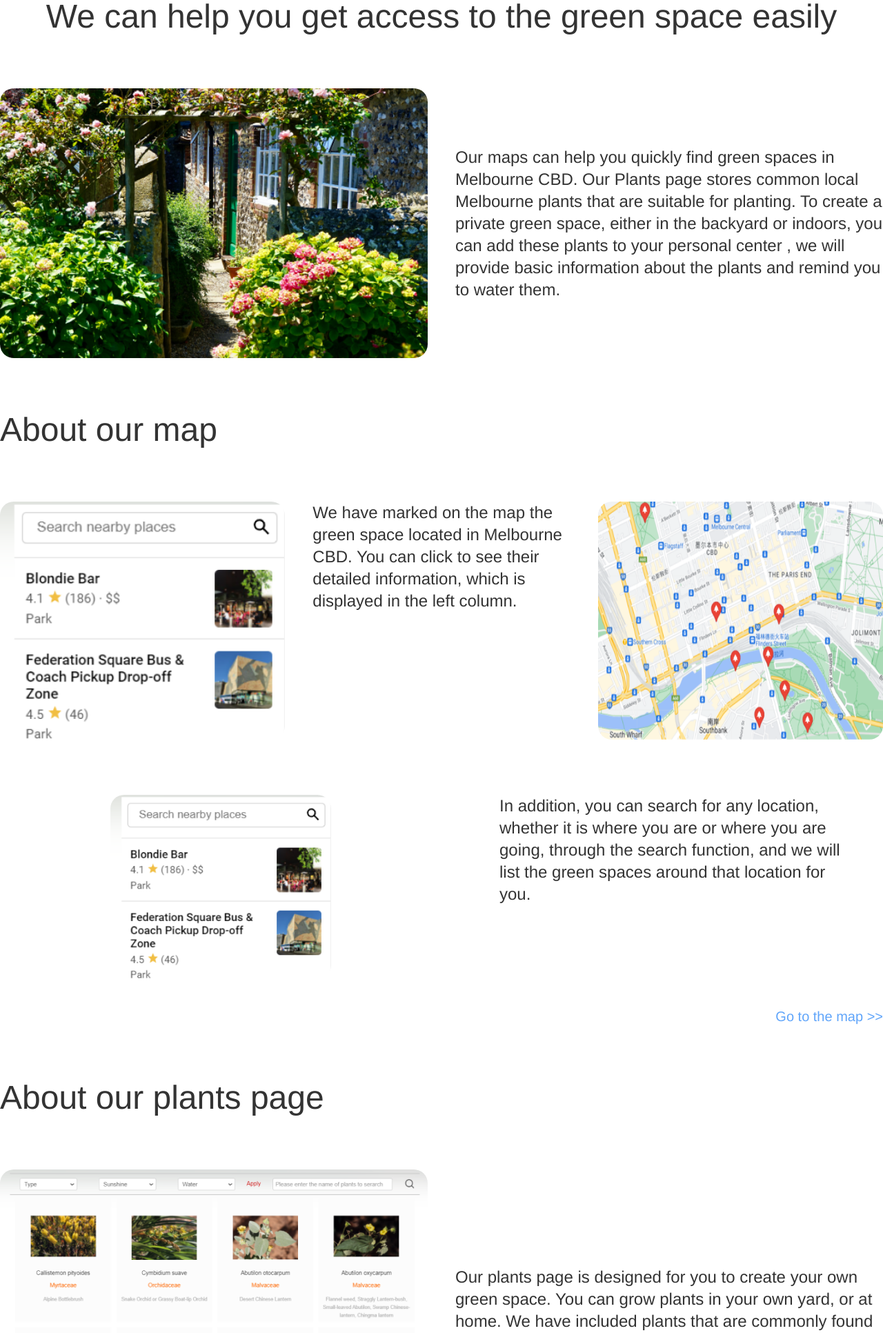
After one commit to Shen-Monash/urban-green-space, a Flask app: page /home in a window 1280 px wide. The commit adds this page. Shown: the top 1932 px of the page at 69% size. Run offline with Flask 2, Linux system fonts and the light colour scheme; some libraries are stand-ins or nearby versions.

Commit message:
Home page and UI change

```diff
--- a/app.py
+++ b/app.py
@@ -124,9 +124,9 @@ def plants():
     if not request.url.find("?")<0:
         if request.args.get('Name') and request.args.get('Name') != '':
             plant_name = request.args.get('Name')
-            cur.execute("select * from plant where plant_latin_name = %s or plant_common_name = %s",(plant_name,plant_name))
+            cur.execute("select * from plant Left Join plant_location on plant.plant_id = plant_location.plant_id where plant_latin_name = %s or plant_common_name = %s",(plant_name,plant_name))
             pag = pages(len(cur.fetchall()), 8)
-            cur.execute("select * from plant where plant_latin_name = %s or plant_common_name = %s" + pag['limit'],(plant_name,plant_name))
+            cur.execute("select * from plant Left Join plant_location on plant.plant_id = plant_location.plant_id where plant_latin_name = %s or plant_common_name = %s" + pag['limit'],(plant_name,plant_name))
             result = cur.fetchall()
             db.close()
             cur.close()
@@ -146,49 +146,49 @@ def plants():
         if request.args.get('Type') and request.args.get('Type') != 'all':
             if request.args.get('Sunshine') and request.args.get('Sunshine') != 'all':
                 if request.args.get('Water') and request.args.get('Water') != 'all':
-                    cur.execute("select * from plant where plant_type = %s and plant_sun_reqs = %s and plant_water_freqs = %s",(plant_type,plant_sun_reqs,plant_water_freqs))
+                    cur.execute("select * from plant Left Join plant_location on plant.plant_id = plant_location.plant_id where plant_type = %s and plant_sun_reqs = %s and plant_water_freqs = %s",(plant_type,plant_sun_reqs,plant_water_freqs))
                     pag = pages(len(cur.fetchall()), 8)
-                    cur.execute("select * from plant where plant_type = %s and plant_sun_reqs = %s and plant_water_freqs = %s" + pag['limit'],(plant_type,plant_sun_reqs,plant_water_freqs))
+                    cur.execute("select * from plant Left Join plant_location on plant.plant_id = plant_location.plant_id where plant_type = %s and plant_sun_reqs = %s and plant_water_freqs = %s" + pag['limit'],(plant_type,plant_sun_reqs,plant_water_freqs))
                 else:
-                    cur.execute("select * from plant where plant_type = %s and plant_sun_reqs = %s",(plant_type,plant_sun_reqs))
+                    cur.execute("select * from plant Left Join plant_location on plant.plant_id = plant_location.plant_id where plant_type = %s and plant_sun_reqs = %s",(plant_type,plant_sun_reqs))
                     pag = pages(len(cur.fetchall()), 8)
-                    cur.execute("select * from plant where plant_type = %s and plant_sun_reqs = %s" + pag['limit'],(plant_type,plant_sun_reqs))
+                    cur.execute("select * from plant Left Join plant_location on plant.plant_id = plant_location.plant_id where plant_type = %s and plant_sun_reqs = %s" + pag['limit'],(plant_type,plant_sun_reqs))
             else:
                 if request.args.get('Water') and request.args.get('Water') != 'all':
-                    cur.execute("select * from plant where plant_type = %s and plant_water_freqs = %s",(plant_type,plant_water_freqs))
+                    cur.execute("select * from plant Left Join plant_location on plant.plant_id = plant_location.plant_id where plant_type = %s and plant_water_freqs = %s",(plant_type,plant_water_freqs))
                     pag = pages(len(cur.fetchall()), 8)
-                    cur.execute("select * from plant where plant_type = %s and plant_water_freqs = %s" + pag['limit'],(plant_type,plant_water_freqs))
+                    cur.execute("select * from plant Left Join plant_location on plant.plant_id = plant_location.plant_id where plant_type = %s and plant_water_freqs = %s" + pag['limit'],(plant_type,plant_water_freqs))
                 else:
-                    cur.execute("select * from plant where plant_type = %s",(plant_type))
+                    cur.execute("select * from plant Left Join plant_location on plant.plant_id = plant_location.plant_id where plant_type = %s",(plant_type))
                     pag = pages(len(cur.fetchall()), 8)
-                    cur.execute("select * from plant where plant_type = %s" + pag['limit'],(plant_type))
+                    cur.execute("select * from plant Left Join plant_location on plant.plant_id = plant_location.plant_id where plant_type = %s" + pag['limit'],(plant_type))
         else:
             if request.args.get('Sunshine') and request.args.get('Sunshine') != 'all':
                 if request.args.get('Water') and request.args.get('Water') != 'all':
-                    cur.execute("select * from plant where plant_sun_reqs = %s and plant_water_freqs = %s",(plant_sun_reqs,plant_water_freqs))
+                    cur.execute("select * from plant Left Join plant_location on plant.plant_id = plant_location.plant_id where plant_sun_reqs = %s and plant_water_freqs = %s",(plant_sun_reqs,plant_water_freqs))
                     pag = pages(len(cur.fetchall()), 8)
-                    cur.execute("select * from plant where plant_sun_reqs = %s and plant_water_freqs = %s" + pag['limit'],(plant_sun_reqs,plant_water_freqs))
+                    cur.execute("select * from plant Left Join plant_location on plant.plant_id = plant_location.plant_id where plant_sun_reqs = %s and plant_water_freqs = %s" + pag['limit'],(plant_sun_reqs,plant_water_freqs))
                 else:
-                    cur.execute("select * from plant where plant_sun_reqs = %s",(plant_sun_reqs))
+                    cur.execute("select * from plant Left Join plant_location on plant.plant_id = plant_location.plant_id where plant_sun_reqs = %s",(plant_sun_reqs))
                     pag = pages(len(cur.fetchall()), 8)
-                    cur.execute("select * from plant where plant_sun_reqs = %s" + pag['limit'],(plant_sun_reqs))
+                    cur.execute("select * from plant Left Join plant_location on plant.plant_id = plant_location.plant_id where plant_sun_reqs = %s" + pag['limit'],(plant_sun_reqs))
             else:
                 if request.args.get('Water') and request.args.get('Water') != 'all':
-                    cur.execute("select * from plant where plant_water_freqs = %s",(plant_water_freqs))
+                    cur.execute("select * from plant Left Join plant_location on plant.plant_id = plant_location.plant_id where plant_water_freqs = %s",(plant_water_freqs))
                     pag = pages(len(cur.fetchall()), 8)
-                    cur.execute("select * from plant where plant_water_freqs = %s" + pag['limit'],(plant_water_freqs))
+                    cur.execute("select * from plant Left Join plant_location on plant.plant_id = plant_location.plant_id where plant_water_freqs = %s" + pag['limit'],(plant_water_freqs))
                 else:
-                    cur.execute("select * from plant")
+                    cur.execute("select * from plant Left Join plant_location on plant.plant_id = plant_location.plant_id")
                     pag = pages(len(cur.fetchall()), 8)
-                    cur.execute("select * from plant" + pag['limit'])
+                    cur.execute("select * from plant Left Join plant_location on plant.plant_id = plant_location.plant_id" + pag['limit'])
         result = cur.fetchall()
         db.close()
         cur.close()
         return render_template('plants.html', data=result, pag=pag)
     else:
-        cur.execute("select * from plant")
+        cur.execute("select * from plant Left Join plant_location on plant.plant_id = plant_location.plant_id")
         pag = pages(len(cur.fetchall()), 8)
-        cur.execute('select * from plant' + pag['limit'])
+        cur.execute('select * from plant Left Join plant_location on plant.plant_id = plant_location.plant_id' + pag['limit'])
         result = cur.fetchall()
         db.close()
         cur.close()
@@ -272,5 +272,10 @@ def maps():
     return render_template('tempmaps.html')
     # return app.send_static_file('tempmaps.html')
 
+@app.route('/home')
+def home():
+    return render_template('home.html')
+
+
 if __name__ == '__main__':
     app.run(host=server_host,port=server_port)
--- /dev/null
+++ b/templates/home.html
@@ -0,0 +1,108 @@
+<!doctype html>
+<html lang="en">
+    <head>
+        <meta charset="UTF-8">
+        <meta name="viewport"
+              content="width=device-width, user-scalable=no, initial-scale=1.0, maximum-scale=1.0, minimum-scale=1.0">
+        <meta http-equiv="X-UA-Compatible" content="ie=edge">
+        <link rel="stylesheet" href="../static/css/bootstrap.min.css">
+        <link rel="shortcut icon" href="#">
+        <script src="https://cdn.tailwindcss.com"></script>
+        <title>home</title>
+    </head>
+    <style>
+        *{
+            margin: 0;
+            padding: 0;
+            list-style: none;
+        }
+        body{
+            height: 2000px;
+            margin: auto;
+        }
+        h1,h4{
+            text-align:center;
+        }
+        h4{
+            font-weight:lighter;
+        }
+    </style>
+    <body style="background-color:transparent">
+        <div class="container">
+            <h1 class="text-5xl">We can help you get access to the green space easily</h1>
+            <div class="flex mt-20">
+                <img src="../static/img/Featured image.png" style="border-radius:20px;overflow:hidden" class="w-1/2">
+                <p class="w-1/2 ml-10 text-2xl flex justify-center items-center">Our maps can help you quickly find green spaces in Melbourne CBD. Our Plants page stores common local Melbourne plants that are suitable for planting. To create a private green space, either in the backyard or indoors, you can add these plants to your personal center , we will provide basic information about the plants and remind you to water them.</p>
+            </div>
+        </div>
+
+        <div class="container">
+            <p class="text-5xl mt-20">About our map</p>
+            <div class="flex mt-20">
+                <img src="../static/img/map1.png" style="border-radius:20px;overflow:hidden" class="w-1/3">
+                <p class="w-1/3 ml-10 text-2xl flex justify-center">We have marked on the map the green space located in Melbourne CBD. You can click to see their detailed information, which is displayed in the left column.</p>
+                <img src="../static/img/map2.png" style="border-radius:20px;overflow:hidden" class="w-1/3">
+            </div>
+        </div>
+
+        <div class="container">
+            <div class="flex mt-20">
+                <div class="w-1/2 flex justify-center">
+                    <img src="../static/img/map3.png" style="border-radius:20px;overflow:hidden" class="w-1/2">
+                </div>
+                <div class="w-1/2 flex justify-center">
+                    <p class="w-4/5 ml-10 text-2xl flex justify-center">In addition, you can search for any location, whether it is where you are or where you are going, through the search function, and we will list the green spaces around that location for you.</p>
+                </div>
+            </div>
+            <a class="text-xl text-blue-400 flex justify-end mt-10" href="/maps" target="screen">
+                Go to the map >>
+            </a>
+        </div>
+
+        <div class="container">
+            <p class="text-5xl mt-20">About our plants page</p>
+            <div class="flex mt-20">
+                <img src="../static/img/plant1.png" style="border-radius:20px;overflow:hidden" class="w-1/2">
+                <p class="w-1/2 ml-10 text-2xl flex justify-center items-center">Our plants page is designed for you to create your own green space. You can grow plants in your own yard, or at home. We have included plants that are commonly found in the Melbourne area that are suitable for growing.</p>
+            </div>
+        </div>
+
+        <div class="container">
+            <div class="flex mt-20">
+                <div class="w-1/2 flex justify-center">
+                    <p class="w-3/5 ml-10 text-2xl flex justify-center items-center">You can use the filters to pick the features of the plants and finally find the plants you want to grow.</p>
+                </div>
+<!--                <div class="w-1/2 flex justify-center">-->
+                    <img src="../static/img/plant2.png" style="border-radius:20px;overflow:hidden" class="w-1/2">
+<!--                </div>-->
+            </div>
+            <a class="text-xl text-blue-400 flex justify-end mt-10" href="/plant" target="screen">
+                Go to the plant page >>
+            </a>
+        </div>
+
+        <div class="container">
+            <p class="text-5xl mt-20">About User centre</p>
+            <div class="flex mt-20">
+                <img src="../static/img/user1.png" style="border-radius:20px;overflow:hidden" class="w-1/2">
+                <p class="w-1/2 ml-10 text-2xl flex justify-center items-center">In addition, if you register and log in to our website, you can add the plants you grow to your personal page when browsing plants to help you keep track of the plants you grow. We can also remind you to water each plant on time to ensure healthy plant growth.</p>
+            </div>
+            <a class="text-xl text-blue-400 flex justify-end" href="/plant" target="screen">
+                Go to your user center >>
+            </a>
+        </div>
+
+        <div class="container">
+            <p class="text-5xl mt-20">Getting Started with your plants</p>
+            <div class="flex flex-col mt-20 space-y-8">
+                <div class="text-2xl">There are lots of other resources available  online for people to explore, such as Gardening Australia, Better Homes and Gardens and</div>
+                <div class="text-2xl">Gardening Australia Indoor Plant Series (https://www.abc.net.au/gardening/indoor-plants/12920308)</div>
+                <iframe height="600px" src="https://www.abc.net.au/gardening/indoor-plants/12920308">Gardening Australia Indoor Plant Series</iframe>
+
+                <div class="text-2xl">Better Homes and Gardens (https://www.bhg.com.au/garden)</div>
+                <iframe height="600px" src="https://www.bhg.com.au/garden">Better Homes and Gardens</iframe>
+                <div class="text-2xl">On these pages, you can learn a lot more about the best locations, watering habits, soils, and lighting for your plants, with blogs and videos to help you engage and visualise what your spaces can look like.</div>
+            </div>
+        </div>
+    </body>
+</html>
--- a/templates/index.html
+++ b/templates/index.html
@@ -101,8 +101,8 @@
 
     <!-- Main -->
     <div id="tomain"></div>
-    <div class="card card-body blur shadow-blur mx-3 mx-md-4 mt-n6" id="intro" style="height:900px;padding:50px">
-        <iframe src="/about" frameborder="0" name="screen" id="screen" style="height:800px;" allowTransparency="true" ></iframe>
+    <div class="card card-body blur shadow-blur mx-3 mx-md-4 mt-n6" id="intro" style="height:1000px;padding:50px">
+        <iframe src="/home" frameborder="0" name="screen" id="screen" style="height:900px;" allowTransparency="true" ></iframe>
     </div>
     <!-- End Main -->
 
```
Also changed, not shown: templates/plants.html (+19 -4 lines), static/img/Featured image.png (added), static/img/location.jpg (added), static/img/map1.png (added), static/img/map2.png (added), static/img/map3.png (added), static/img/plant1.png (added), static/img/plant2.png (added), static/img/sun.jpg (added), static/img/user1.png (added), static/img/water.jpg (added).
